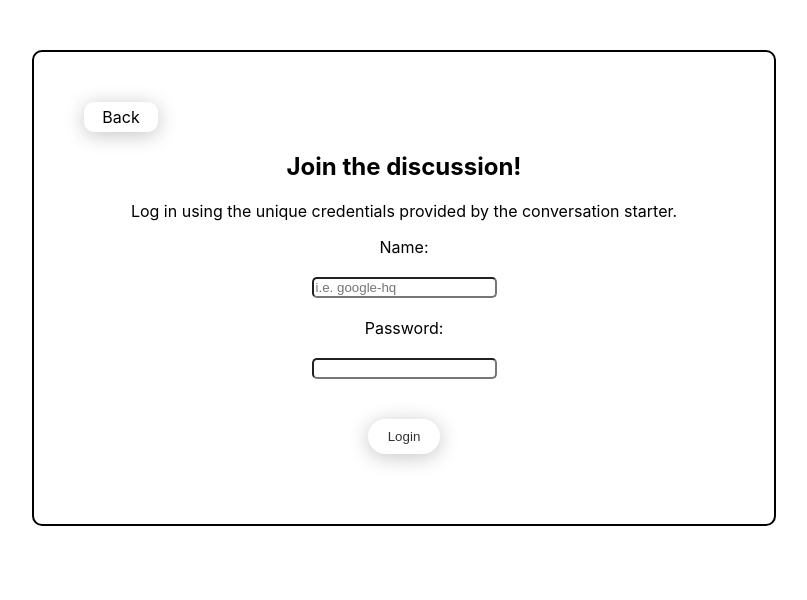
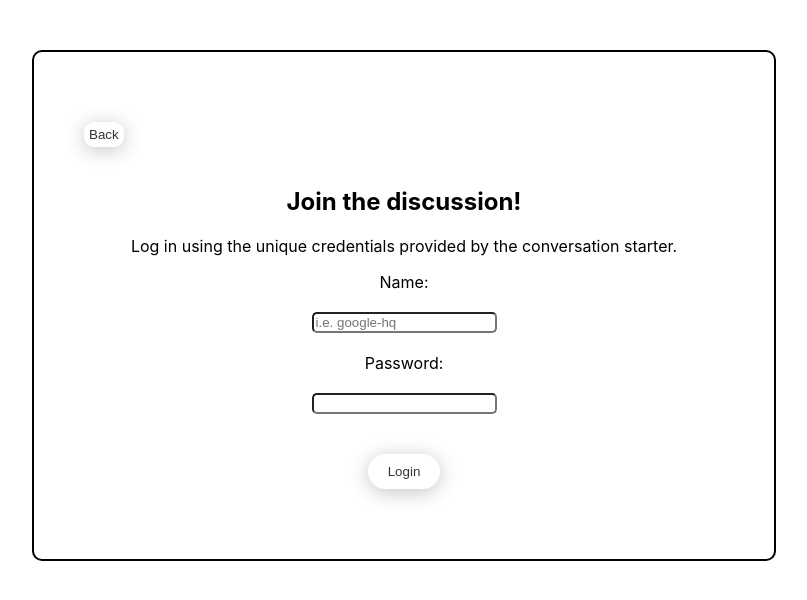
Before and after one commit to madd-ison/samepage-client, a React (Create React App) app: page /login in a window 1280 px wide. Shown: the top 600 px of the page, without its empty margins (236-1043 px from the left). Built offline with nearby package versions, Linux system fonts and the light colour scheme.

Commit message:
reformat login

```diff
--- a/src/Login/Login.css
+++ b/src/Login/Login.css
@@ -21,7 +21,6 @@
 
 #back {
     box-shadow: 0 3px 20px 0 #0000003b;
-    width: 10%;
     border-radius: 10px;
     text-align: center;
     padding: 5px;
--- a/src/Login/Login.js
+++ b/src/Login/Login.js
@@ -30,7 +30,7 @@ function Login() {
     }
     return (
         <section className='login'>
-        <Link to='/'><div id='back'>Back</div></Link>
+        <Link to='/'><button id='back'>Back</button></Link>
         <h2>Join the discussion!</h2>
         <p>Log in using the unique credentials
           provided by the conversation starter.</p>
```
